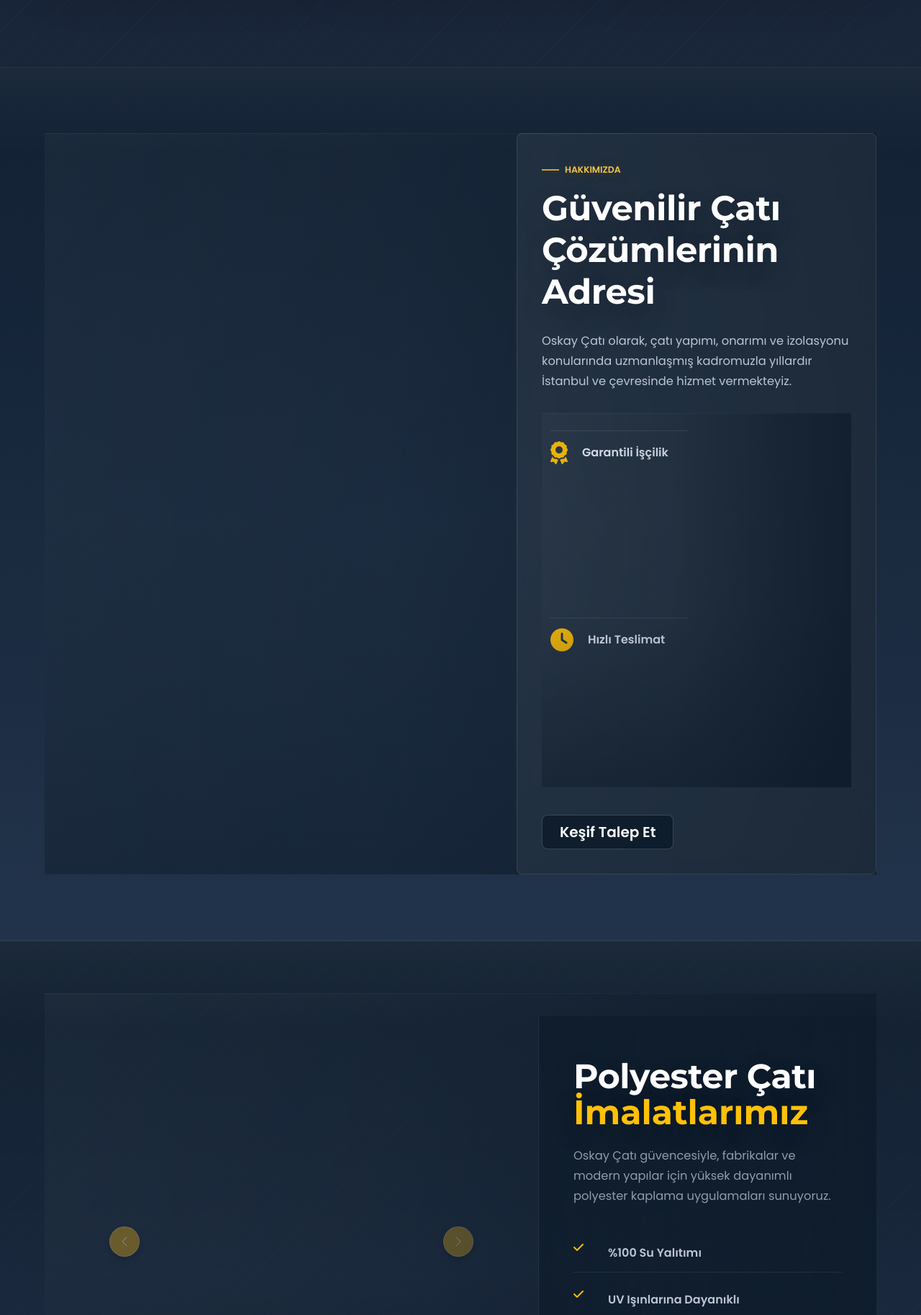
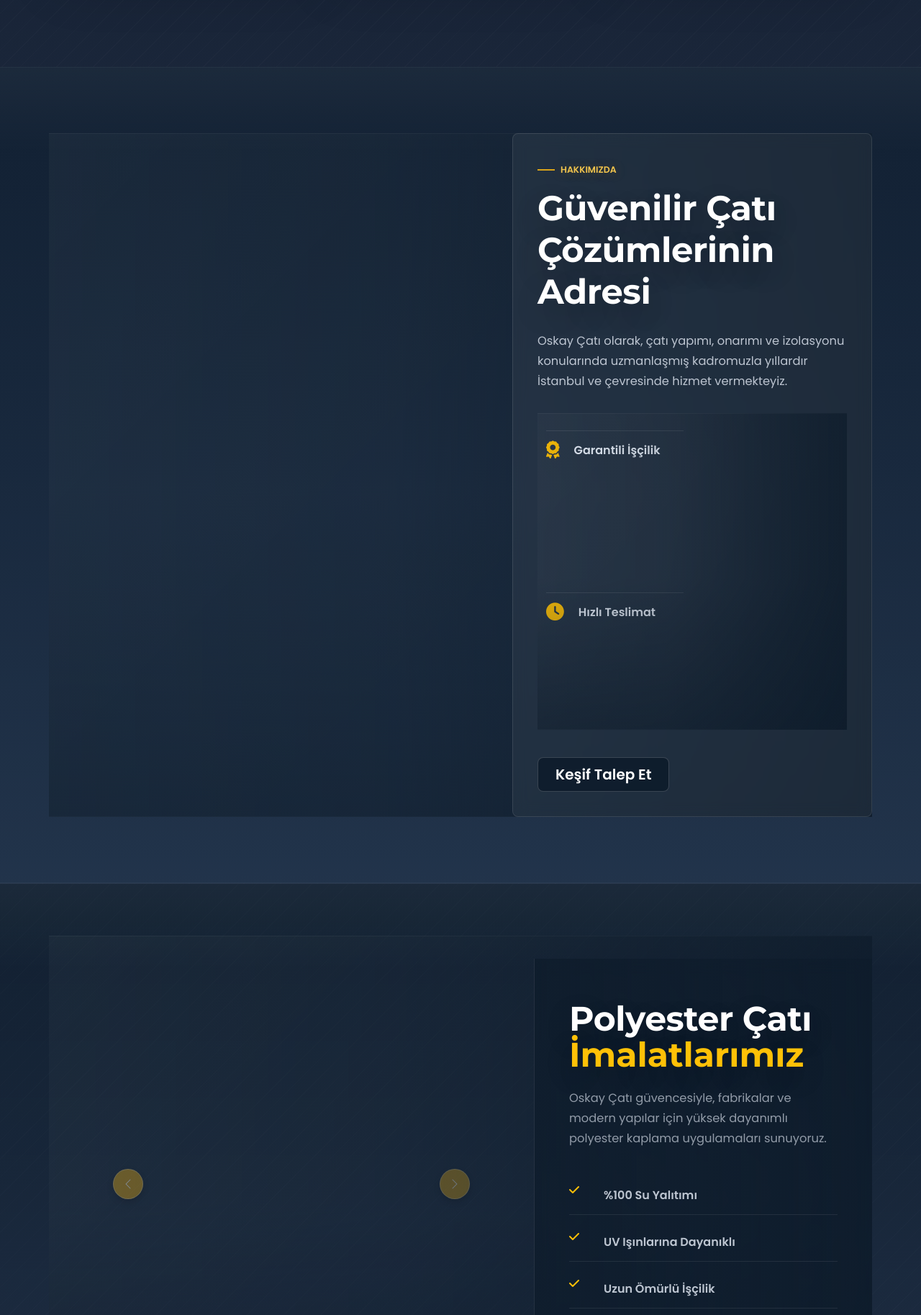
Before and after one commit to oskay6534/oskay-cati, a PHP site: page / in a window 1280 px wide. Shown: the part 1533-3360 px from the top of the page at 72% size. Run offline with PHP 8.4, Linux system fonts and the light colour scheme; data comes from the database, SQL or seed files in the repository.

Commit message:
Compact showcase and project grids

```diff
--- a/index.html
+++ b/index.html
@@ -53,7 +53,7 @@
     <!-- Font Awesome (İkonlar) -->
     <link rel="stylesheet" href="https://cdnjs.cloudflare.com/ajax/libs/font-awesome/6.4.2/css/all.min.css">
     <!-- Özel CSS -->
-    <link rel="stylesheet" href="style.css?v=20260510-10">
+    <link rel="stylesheet" href="style.css?v=20260510-11">
 </head>
 <body data-bs-spy="scroll" data-bs-target="#mainNav">
 
--- a/style.css
+++ b/style.css
@@ -880,6 +880,190 @@ body.admin-logged-in li.admin-only {
     }
 }
 
+/* Final compact layout tuning */
+.section-pad > .container,
+#polyester-roof > .container,
+#winter-garden > .container,
+#steel-structure > .container,
+#steel-doors > .container,
+.about-section > .container,
+#projects > .container {
+    max-width: 1240px;
+    padding-left: 18px;
+    padding-right: 18px;
+}
+
+.about-section,
+#polyester-roof,
+#winter-garden,
+#steel-structure,
+#steel-doors {
+    padding-top: 28px !important;
+    padding-bottom: 28px !important;
+}
+
+.about-section .row,
+#polyester-roof .row,
+#winter-garden .row,
+#steel-structure .row,
+#steel-doors .row {
+    min-height: 440px !important;
+}
+
+.about-carousel-container,
+.about-carousel,
+#aboutCarousel,
+#aboutCarousel .carousel-inner,
+#aboutCarousel .carousel-item,
+#polyester-roof .polyester-card-wrapper,
+#winter-garden .polyester-card-wrapper,
+#steel-structure .polyester-card-wrapper,
+#steel-doors .polyester-card-wrapper,
+#polyester-roof .carousel,
+#winter-garden .carousel,
+#steel-structure .carousel,
+#steel-doors .carousel,
+#polyester-roof .carousel-inner,
+#winter-garden .carousel-inner,
+#steel-structure .carousel-inner,
+#steel-doors .carousel-inner,
+#polyester-roof .carousel-item,
+#winter-garden .carousel-item,
+#steel-structure .carousel-item,
+#steel-doors .carousel-item {
+    height: 440px !important;
+    min-height: 440px !important;
+}
+
+.about-section .col-lg-6.ps-lg-5,
+#polyester-roof .polyester-right-panel,
+#winter-garden .polyester-right-panel,
+#steel-structure .col-lg-5,
+#steel-doors .polyester-right-panel {
+    min-height: 440px !important;
+    padding: 34px 34px !important;
+}
+
+.about-section .row.g-4 {
+    row-gap: 10px !important;
+    margin-top: 0 !important;
+    margin-bottom: 24px !important;
+}
+
+.about-section .d-flex.align-items-center {
+    padding: 8px 0;
+    gap: 0;
+}
+
+.about-section .d-flex.align-items-center i {
+    font-size: 1.55rem !important;
+}
+
+#projects > .container {
+    max-width: 1240px;
+}
+
+#projectsContainer {
+    display: grid !important;
+    grid-template-columns: repeat(3, minmax(0, 1fr)) !important;
+    gap: 22px !important;
+}
+
+#projectsContainer > [class*="col-"],
+#projectsContainer > [class*="col-"]:nth-child(7n + 1),
+#projectsContainer > [class*="col-"]:nth-child(7n + 5) {
+    width: auto !important;
+    max-width: none !important;
+    grid-column: auto !important;
+    padding: 0 !important;
+}
+
+#projectsContainer .project-card,
+#projectsContainer .project-card img,
+#projectsContainer > [class*="col-"]:nth-child(7n + 1) .project-card,
+#projectsContainer > [class*="col-"]:nth-child(7n + 1) .project-card img,
+#projectsContainer > [class*="col-"]:nth-child(7n + 5) .project-card,
+#projectsContainer > [class*="col-"]:nth-child(7n + 5) .project-card img {
+    width: 100% !important;
+    height: 300px !important;
+    min-height: 300px !important;
+}
+
+#projectsContainer .project-card img {
+    object-fit: cover;
+}
+
+@media (max-width: 991px) {
+    .about-section .row,
+    #polyester-roof .row,
+    #winter-garden .row,
+    #steel-structure .row,
+    #steel-doors .row {
+        min-height: auto !important;
+    }
+
+    .about-carousel-container,
+    .about-carousel,
+    #aboutCarousel,
+    #aboutCarousel .carousel-inner,
+    #aboutCarousel .carousel-item,
+    #polyester-roof .polyester-card-wrapper,
+    #winter-garden .polyester-card-wrapper,
+    #steel-structure .polyester-card-wrapper,
+    #steel-doors .polyester-card-wrapper,
+    #polyester-roof .carousel,
+    #winter-garden .carousel,
+    #steel-structure .carousel,
+    #steel-doors .carousel,
+    #polyester-roof .carousel-inner,
+    #winter-garden .carousel-inner,
+    #steel-structure .carousel-inner,
+    #steel-doors .carousel-inner,
+    #polyester-roof .carousel-item,
+    #winter-garden .carousel-item,
+    #steel-structure .carousel-item,
+    #steel-doors .carousel-item {
+        height: 320px !important;
+        min-height: 320px !important;
+    }
+
+    .about-section .col-lg-6.ps-lg-5,
+    #polyester-roof .polyester-right-panel,
+    #winter-garden .polyester-right-panel,
+    #steel-structure .col-lg-5,
+    #steel-doors .polyester-right-panel {
+        min-height: auto !important;
+        padding: 24px !important;
+    }
+
+    #projectsContainer {
+        grid-template-columns: repeat(2, minmax(0, 1fr)) !important;
+    }
+}
+
+@media (max-width: 576px) {
+    .section-pad > .container,
+    #polyester-roof > .container,
+    #winter-garden > .container,
+    #steel-structure > .container,
+    #steel-doors > .container,
+    .about-section > .container,
+    #projects > .container {
+        padding-left: 12px;
+        padding-right: 12px;
+    }
+
+    #projectsContainer {
+        grid-template-columns: 1fr !important;
+    }
+
+    #projectsContainer .project-card,
+    #projectsContainer .project-card img {
+        height: 250px !important;
+        min-height: 250px !important;
+    }
+}
+
 /* Integrated showcase scenes */
 #polyester-roof,
 #winter-garden,
```
